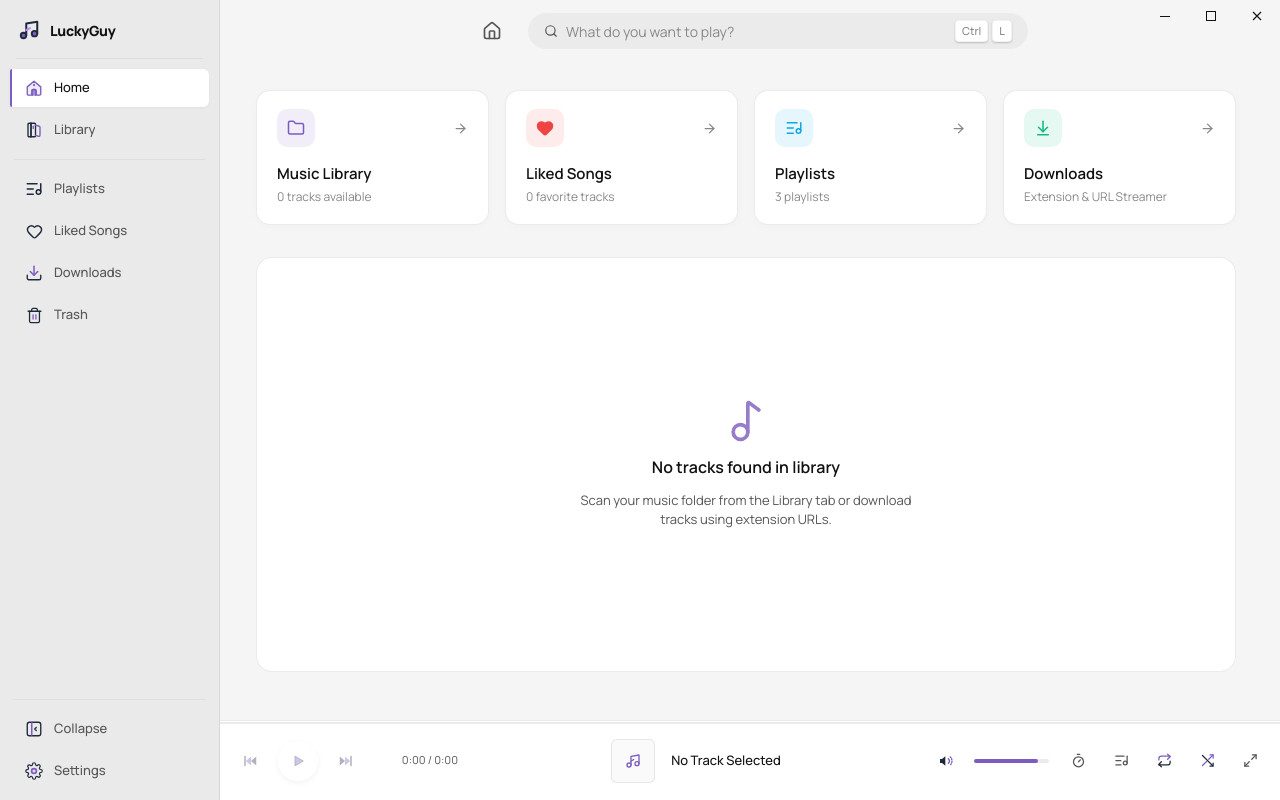
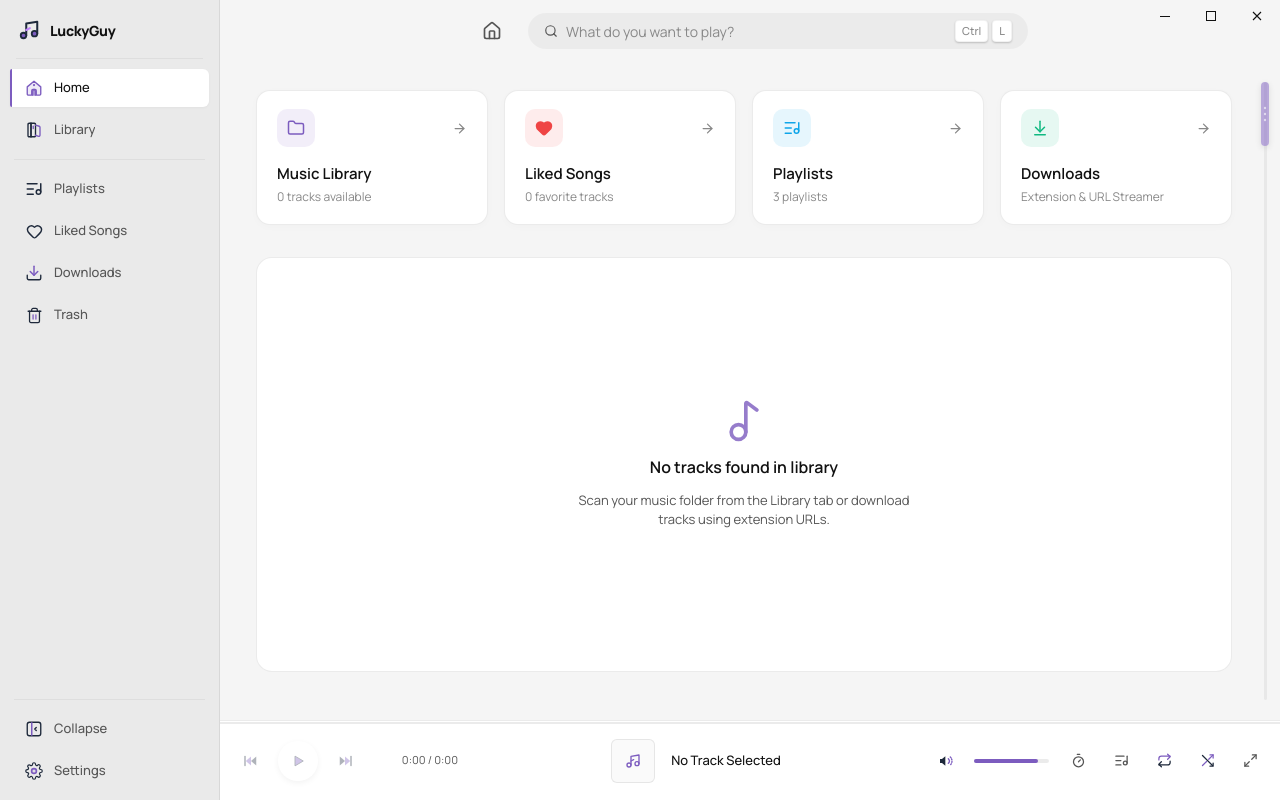
Before and after one commit to nishantkumrmishra/LuckyGuy, a React (Vite) app: page / in a window 1280 px wide. Built offline with nearby package versions, Linux system fonts and the light colour scheme.

Commit message:
feat(ui): add right-side spring-back peek vertical slider with custom SVG gripper

```diff
--- a/src/components/HomeTab.jsx
+++ b/src/components/HomeTab.jsx
@@ -1,4 +1,4 @@
-import React, { useState, useMemo } from 'react';
+import React, { useState, useMemo, useRef, useEffect } from 'react';
 import {
   Folder,
   Heart,
@@ -32,6 +32,17 @@ export default function HomeTab({
   onNavigateToDownloads,
 }) {
   const [expandedSections, setExpandedSections] = useState({});
+  const containerRef = useRef(null);
+
+  // Spring-back peek slider states
+  const [thumbTop, setThumbTop] = useState(0);
+  const [isDragging, setIsDragging] = useState(false);
+  const [isSnapping, setIsSnapping] = useState(false);
+  const [isHoveringTrack, setIsHoveringTrack] = useState(false);
+
+  const dragStartY = useRef(0);
+  const dragStartScrollTop = useRef(0);
+  const trackRef = useRef(null);
 
   const toggleSection = (sectionName) => {
     setExpandedSections((prev) => ({
@@ -83,18 +94,103 @@ export default function HomeTab({
     }
   };
 
+  // Sync scroll indicator on normal scroll (when not dragging)
+  const updateThumbPosition = () => {
+    if (!containerRef.current || !trackRef.current || isDragging) return;
+    const { scrollTop, scrollHeight, clientHeight } = containerRef.current;
+    const maxScroll = scrollHeight - clientHeight;
+    const trackHeight = trackRef.current.clientHeight - 64;
+    if (maxScroll <= 0 || trackHeight <= 0) {
+      setThumbTop(0);
+      return;
+    }
+    const ratio = Math.min(Math.max(scrollTop / maxScroll, 0), 1);
+    setThumbTop(ratio * trackHeight);
+  };
+
+  useEffect(() => {
+    const container = containerRef.current;
+    if (!container) return;
+    container.addEventListener('scroll', updateThumbPosition);
+    return () => container.removeEventListener('scroll', updateThumbPosition);
+  }, [isDragging]);
+
+  // Handle Dragging of the Slider Pill
+  const handleThumbMouseDown = (e) => {
+    e.preventDefault();
+    setIsDragging(true);
+    setIsSnapping(false);
+    dragStartY.current = e.clientY;
+    dragStartScrollTop.current = containerRef.current ? containerRef.current.scrollTop : 0;
+  };
+
+  useEffect(() => {
+    if (!isDragging) return;
+
+    const handleMouseMove = (e) => {
+      if (!containerRef.current || !trackRef.current) return;
+      const deltaY = e.clientY - dragStartY.current;
+      const { scrollHeight, clientHeight } = containerRef.current;
+      const maxScroll = scrollHeight - clientHeight;
+      const trackHeight = trackRef.current.clientHeight - 64;
+
+      if (trackHeight <= 0 || maxScroll <= 0) return;
+
+      const scrollRatio = maxScroll / trackHeight;
+      const targetScroll = Math.max(0, Math.min(dragStartScrollTop.current + deltaY * scrollRatio, maxScroll));
+      containerRef.current.scrollTop = targetScroll;
+
+      const visualThumb = Math.max(0, Math.min((targetScroll / maxScroll) * trackHeight, trackHeight));
+      setThumbTop(visualThumb);
+    };
+
+    const handleMouseUp = () => {
+      setIsDragging(false);
+      // Spring-back rubber-band effect: smoothly scroll back to top when released
+      setIsSnapping(true);
+      if (containerRef.current) {
+        containerRef.current.scrollTo({ top: 0, behavior: 'smooth' });
+      }
+      setTimeout(() => {
+        setThumbTop(0);
+        setIsSnapping(false);
+      }, 500);
+    };
+
+    window.addEventListener('mousemove', handleMouseMove);
+    window.addEventListener('mouseup', handleMouseUp);
+    return () => {
+      window.removeEventListener('mousemove', handleMouseMove);
+      window.removeEventListener('mouseup', handleMouseUp);
+    };
+  }, [isDragging]);
+
   return (
     <div
+      style={{
+        position: 'relative',
+        flex: 1,
+        display: 'flex',
+        minHeight: 0,
+        height: '100%',
+        overflow: 'hidden',
+      }}
+    >
+      {/* Scrollable Content Container */}
+      <div
+        ref={containerRef}
         className="content-area fade-in"
         style={{
           flex: 1,
           display: 'flex',
           flexDirection: 'column',
-        padding: '28px 36px 48px 36px',
+          padding: '28px 48px 48px 36px',
           backgroundColor: 'var(--bg-main)',
           fontFamily: 'inherit',
           overflowY: 'auto',
           gap: '32px',
+          scrollbarWidth: 'none',
+          msOverflowStyle: 'none',
         }}
       >
         {/* 1. Quick Access Dashboard Cards */}
@@ -155,7 +251,7 @@ export default function HomeTab({
                 Music Library
               </div>
               <div style={{ fontSize: '12px', color: 'var(--text-muted)', marginTop: '2px' }}>
-              {songs.length} {songs.length === 1 ? 'track available' : 'tracks available'}
+                {songs.length} tracks available
               </div>
             </div>
           </div>
@@ -328,7 +424,6 @@ export default function HomeTab({
           <div style={{ display: 'flex', flexDirection: 'column', gap: '36px' }}>
             {folderSections.map((sec) => {
               const isExpanded = !!expandedSections[sec.name];
-            // Up to 20 entries in horizontal scrollable row; expand to full grid on View all
               const visibleTracks = isExpanded ? sec.tracks : sec.tracks.slice(0, 20);
               const canExpand = sec.tracks.length > 20;
 
@@ -444,7 +539,7 @@ export default function HomeTab({
                     ) : null}
                   </div>
 
-                {/* Down: Horizontally scrollable 1-row shelf (wheel scrolls side-wise) or full grid when expanded */}
+                  {/* Down: Horizontally scrollable 1-row shelf or full grid when expanded */}
                   <div
                     className="shelf-row-container"
                     onWheel={(e) => {
@@ -637,5 +732,79 @@ export default function HomeTab({
           </div>
         )}
       </div>
+
+      {/* 3. Right-Side Spring-Back / Rubber-Band Peek Vertical Slider */}
+      <div
+        ref={trackRef}
+        onMouseEnter={() => setIsHoveringTrack(true)}
+        onMouseLeave={() => setIsHoveringTrack(false)}
+        style={{
+          position: 'absolute',
+          top: '20px',
+          bottom: '20px',
+          right: '8px',
+          width: '14px',
+          display: 'flex',
+          justifyContent: 'center',
+          alignItems: 'flex-start',
+          zIndex: 50,
+          pointerEvents: 'auto',
+        }}
+      >
+        {/* Subtle Track Line */}
+        <div
+          style={{
+            position: 'absolute',
+            top: 0,
+            bottom: 0,
+            width: '3px',
+            borderRadius: '2px',
+            backgroundColor: isDragging || isHoveringTrack ? 'rgba(124, 92, 191, 0.2)' : 'rgba(0, 0, 0, 0.05)',
+            transition: 'background-color 0.2s ease',
+          }}
+        />
+
+        {/* Custom SVG Pill Slider with Gripper Dots */}
+        <div
+          onMouseDown={handleThumbMouseDown}
+          style={{
+            position: 'absolute',
+            top: `${thumbTop}px`,
+            width: isDragging || isHoveringTrack ? '12px' : '8px',
+            height: '64px',
+            borderRadius: '6px',
+            backgroundColor: isDragging ? 'var(--primary, #7c5cbf)' : isHoveringTrack ? 'rgba(124, 92, 191, 0.8)' : 'rgba(124, 92, 191, 0.5)',
+            boxShadow: isDragging ? '0 4px 12px rgba(124, 92, 191, 0.4)' : '0 2px 6px rgba(0,0,0,0.1)',
+            cursor: isDragging ? 'grabbing' : 'grab',
+            display: 'flex',
+            flexDirection: 'column',
+            alignItems: 'center',
+            justifyContent: 'center',
+            transition: isSnapping
+              ? 'top 0.4s cubic-bezier(0.25, 1, 0.5, 1), width 0.15s ease, background-color 0.2s ease'
+              : 'width 0.15s ease, background-color 0.2s ease',
+            zIndex: 51,
+          }}
+          title="Drag down to peek albums, release to spring back"
+        >
+          {/* Custom SVG Gripper Icon */}
+          <svg
+            width="8"
+            height="18"
+            viewBox="0 0 8 18"
+            fill="none"
+            xmlns="http://www.w3.org/2000/svg"
+            style={{
+              opacity: isDragging || isHoveringTrack ? 0.9 : 0.6,
+              transition: 'opacity 0.2s ease',
+            }}
+          >
+            <circle cx="4" cy="3" r="1.2" fill="#ffffff" />
+            <circle cx="4" cy="9" r="1.2" fill="#ffffff" />
+            <circle cx="4" cy="15" r="1.2" fill="#ffffff" />
+          </svg>
+        </div>
+      </div>
+    </div>
   );
 }
```
Lines whose indentation alone changed are shown as unchanged.
